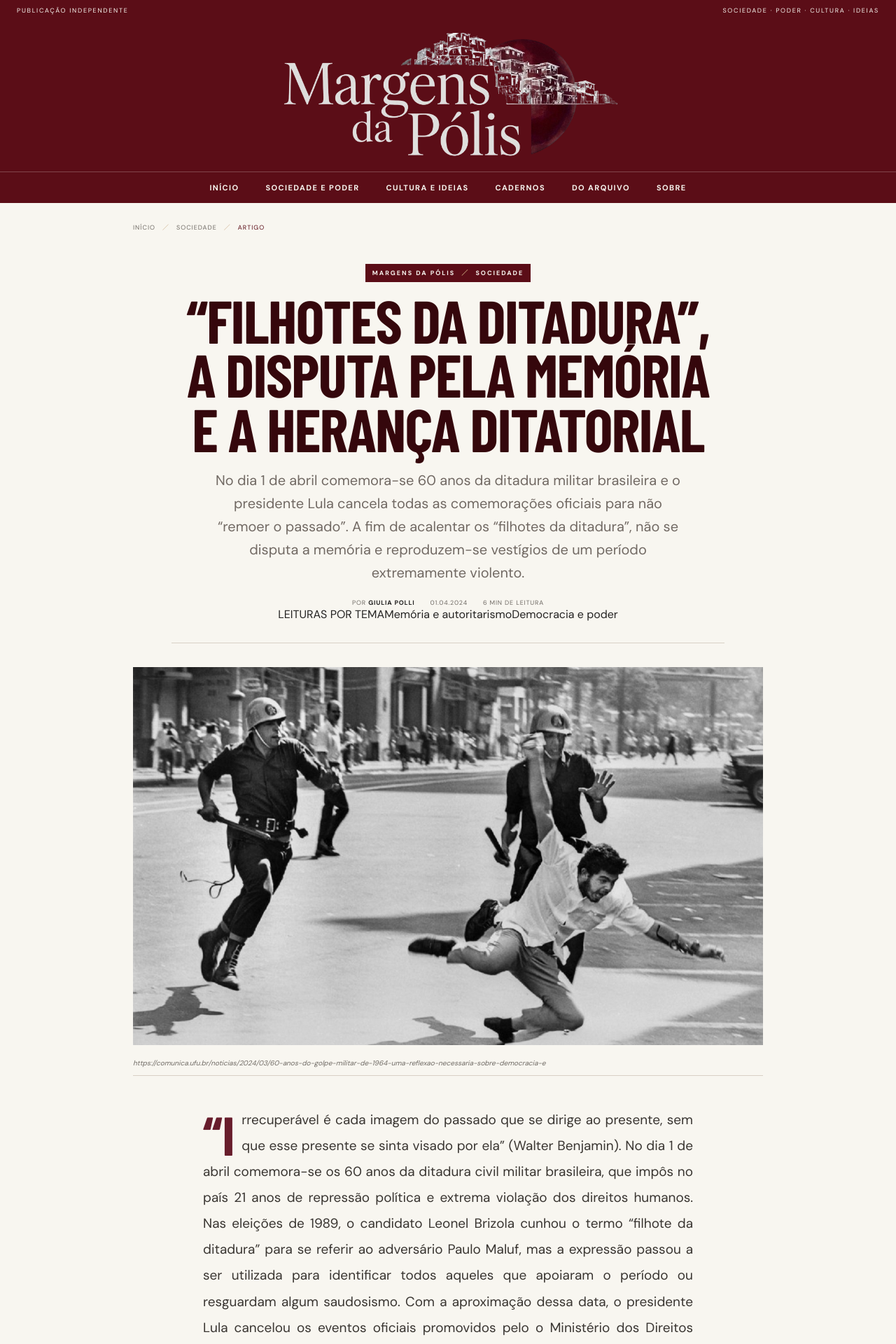
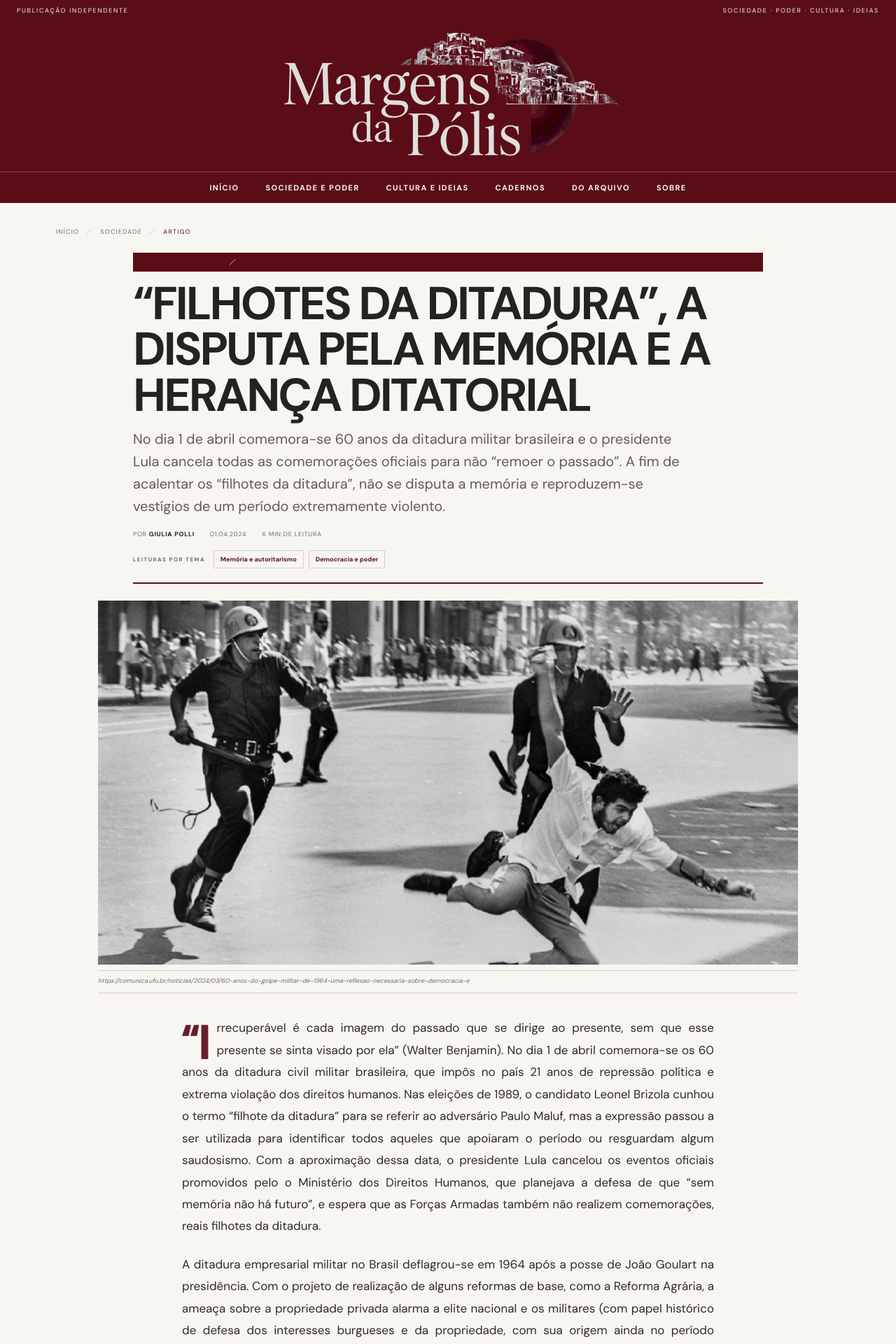
Before and after one commit to gmonteiropolli-design/Margens-da-Polis, a Jekyll site: the page built from _posts/2026-11-09-filhotes-da-ditadura-a-disputa-pela-memoria-e-a-heranca-ditatorial.md, in a window 1280 px wide. Shown: the top 1920 px of the page at 70% size. Built offline with Jekyll 4.4.1, drawn with Linux system fonts in a browser that asks for light colours; some web fonts are replaced.

Commit message:
Dar acabamento editorial às páginas individuais dos artigos

```diff
--- a/assets/css/style.css
+++ b/assets/css/style.css
@@ -1503,3 +1503,55 @@ body.home .lead-copy .text-link{margin-top:8px !important}
  .thematic-card{grid-template-columns:1fr}
  .thematic-card-image{aspect-ratio:16/8}
 }
+
+
+/* PÁGINAS DE ARTIGO — apresentação editorial consistente com o índice */
+.article-page{max-width:1120px;padding:34px 0 20px}
+.article-breadcrumb{display:flex;flex-wrap:wrap;gap:10px;align-items:center;margin:0 0 24px;color:var(--muted);font-size:9px;letter-spacing:1.2px;text-transform:uppercase}
+.article-breadcrumb a:hover{color:var(--wine)}
+.article-header{max-width:900px;margin:0 auto 24px;padding:0 0 20px;text-align:left;border-bottom:2px solid var(--wine)}
+.article-kicker{display:block;color:var(--wine);font-size:9px;font-weight:800;letter-spacing:2px;text-transform:uppercase}
+.article-header h1{max-width:880px;margin:13px 0 14px;color:var(--ink);font-family:inherit;font-size:clamp(38px,5.2vw,66px);font-weight:800;line-height:.99;letter-spacing:-.045em}
+.article-deck{max-width:790px;margin:0;color:#625b56;font-family:inherit;font-size:clamp(16px,1.6vw,20px);line-height:1.6}
+.article-meta{justify-content:flex-start;flex-wrap:wrap;gap:10px 22px;margin-top:18px;font-size:9px;letter-spacing:.7px;text-transform:uppercase}
+.article-meta strong{color:var(--ink)}
+.article-topics{display:flex;flex-wrap:wrap;align-items:center;gap:7px;margin-top:17px}
+.article-topics>span{margin-right:5px;color:var(--muted);font-size:8px;font-weight:800;letter-spacing:1.4px}
+.article-topics a{padding:6px 9px;border:1px solid var(--line);color:var(--wine);font-size:9px;font-weight:700}
+.article-topics a:hover{background:var(--wine);color:var(--paper)}
+.article-cover{max-width:1000px;margin:24px auto 34px}
+.article-cover img{display:block;width:100%;max-height:520px;object-fit:cover}
+.article-cover figcaption{display:flex;justify-content:space-between;gap:12px;flex-wrap:wrap;padding-top:8px;border-top:1px solid var(--line);font-size:9px;line-height:1.5}
+.article-cover figcaption span{color:var(--muted)}
+.article-reading-layout{max-width:820px;margin:0 auto}
+.article-body{max-width:760px;margin:30px auto 42px;font-family:var(--sans);font-size:17px;line-height:1.85;text-align:justify;color:#302b28}
+.article-body p{margin:0 0 23px}
+.article-body>p:first-of-type:first-letter{float:left;padding:5px 9px 0 0;color:var(--wine);font-family:inherit;font-size:4.1em;font-weight:800;line-height:.78}
+.article-body h2,.article-body h3{font-family:var(--sans);font-weight:800;letter-spacing:-.025em}
+.article-body h2{font-size:clamp(25px,3vw,34px);margin:42px 0 15px}
+.article-body h3{font-size:21px;margin:32px 0 12px}
+.article-body a{color:var(--wine);text-decoration:underline;text-decoration-color:var(--gold);text-underline-offset:3px}
+.article-body ul,.article-body ol{padding-left:24px;margin:0 0 24px}
+.article-body li{padding-left:4px;margin:0 0 8px}
+.article-body blockquote{margin:32px 0;padding:16px 22px;border-left:3px solid var(--wine);background:rgba(91,13,23,.045);font-size:18px;line-height:1.65;color:#514743}
+.article-footer{display:flex;justify-content:space-between;align-items:center;gap:25px;max-width:820px;margin:35px auto;padding:22px 0;border-top:1px solid var(--line);border-bottom:1px solid var(--line)}
+.article-end{font-family:var(--sans);font-size:18px}
+.article-end p{font-size:10px;font-weight:800;letter-spacing:1.4px}
+.article-end small{font-size:10px;color:var(--muted)}
+.article-share{display:flex;flex-wrap:wrap;gap:12px;align-items:center}
+.article-share>span{width:100%;font-size:8px;font-weight:800;letter-spacing:1.3px;color:var(--muted)}
+.article-share a{font-size:10px;color:var(--wine)}
+.related-section{max-width:1120px;margin:48px auto 0}
+.related-section .section-heading{border-bottom:2px solid var(--wine)}
+.related-section .story-card h3{font-family:var(--sans);font-weight:800}
+.article-page>.back-link{display:inline-block;margin:30px 0 45px;padding-bottom:7px;border-bottom:1px solid var(--gold);font-size:9px;font-weight:800;letter-spacing:1.3px;text-transform:uppercase}
+@media(max-width:700px){
+ .article-page{padding-top:25px}
+ .article-header h1{font-size:clamp(34px,9vw,46px)}
+ .article-meta{gap:8px 13px}
+ .article-cover{margin:18px 0 25px}
+ .article-body{font-size:16px;line-height:1.8;text-align:left}
+ .article-body>p:first-of-type:first-letter{font-size:3.5em}
+ .article-footer{align-items:flex-start;flex-direction:column}
+ .article-share{gap:12px}
+}
```
